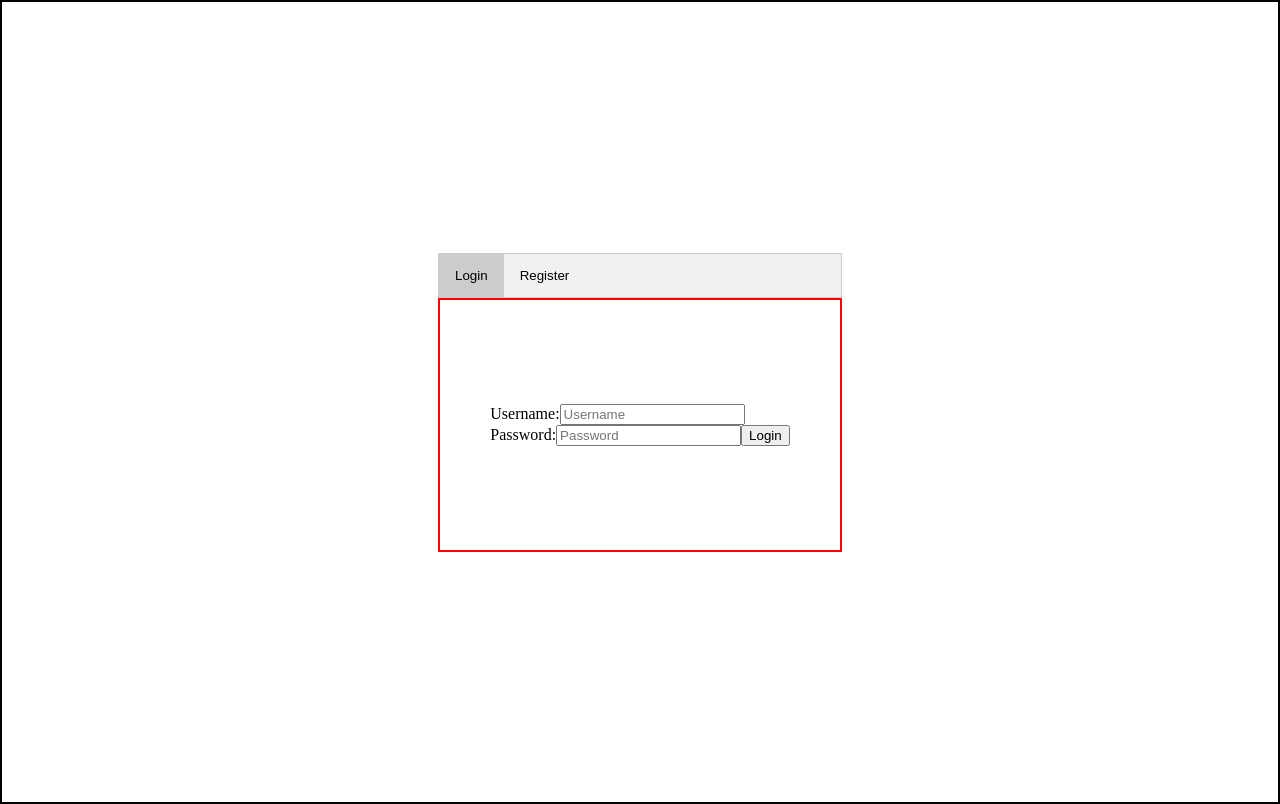
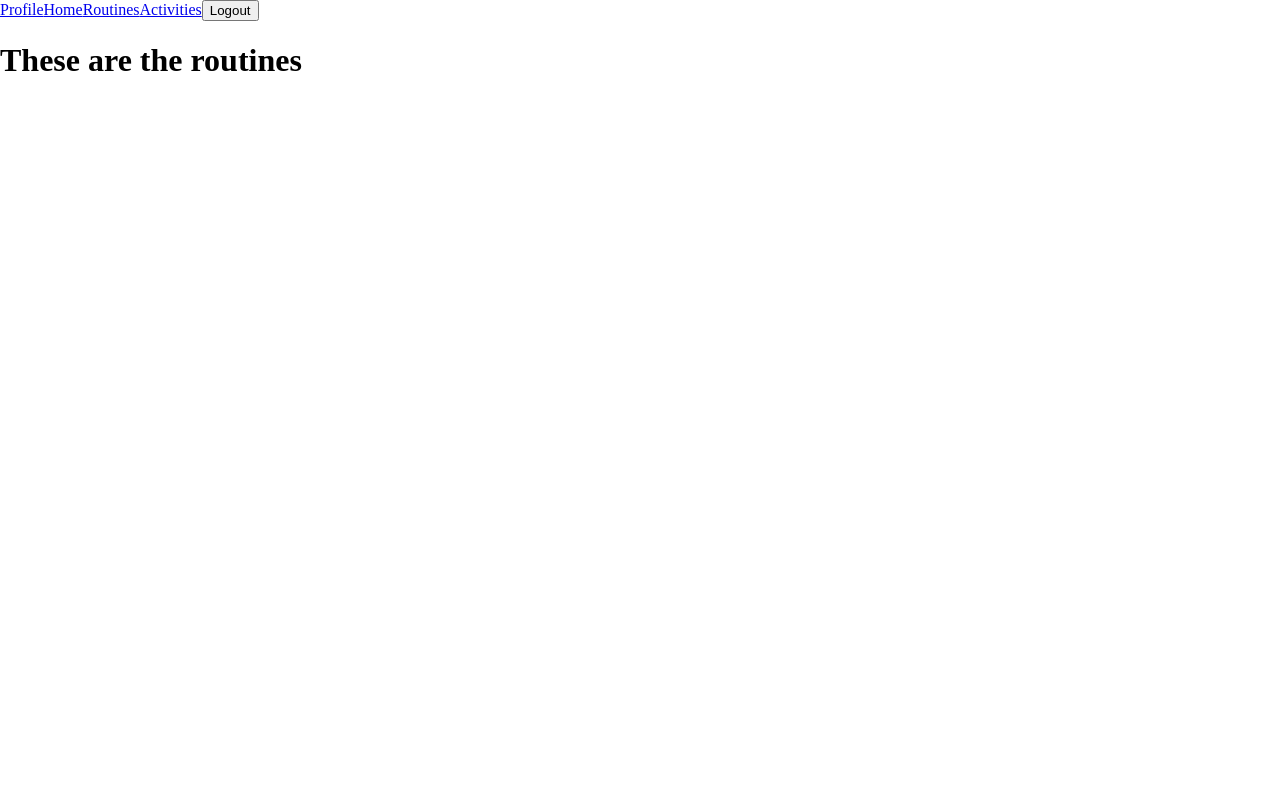
Before and after one commit to DariusRobinson/FitnessTrackerFrontEnd, a React (Create React App) app: page /routines in a window 1280 px wide. Built offline with nearby package versions, Linux system fonts and the light colour scheme.

Commit message:
login and register/logout components

```diff
--- a/src/auth/index.js
+++ b/src/auth/index.js
@@ -5,3 +5,8 @@ localStorage.setItem("token", token);
 export const storeUsername = (username) => {
 localStorage.setItem("username", username);
 }
+
+export const clearUsernameAndToken = () =>{
+    localStorage.removeItem('token')
+    localStorage.removeItem('username')
+}
--- /dev/null
+++ b/src/components/Activities.js
@@ -0,0 +1,15 @@
+import React from "react";
+
+
+const Activities = () =>{
+
+    return(
+        <div> Here are the activities</div>
+    )
+}
+
+
+
+
+
+export default Activities
--- a/src/components/App.js
+++ b/src/components/App.js
@@ -1,27 +1,25 @@
-import React from "react";
-import {Home} from './'
+import React, { useEffect, useState } from "react";
+import { BrowserRouter as Router, Route, Routes } from "react-router-dom";
+import { Home, Header, Profile, Routines, Activities } from "./";
 
+const App = () => {
+    const [currentUser, setCurrentUser] = useState(null)
+  return (
+    <>
+      <Router>
+        <header>
+          <Header setCurrentUser={setCurrentUser}/>
+        </header>
 
-
-
-const App = ()=>{
-    return(
-        <Home/>
-    )
-}
-
-
-
-
-
-
-
-
-
-
-
-
-
-
+        <Routes>
+          <Route exact path="/" element={<Home currentUser={currentUser} setCurrentUser={setCurrentUser} />} />
+          <Route path="/profile" element={<Profile />} />
+          <Route path="/routines" element={<Routines />} />
+          <Route path="/activities" element={<Activities />} />
+        </Routes>
+      </Router>
+    </>
+  );
+};
 
 export default App;
--- a/src/components/Header.js
+++ b/src/components/Header.js
@@ -0,0 +1,22 @@
+import React from "react";
+import { NavLink } from "react-router-dom";
+import {Logout} from "./";
+
+
+const Header = ({setCurrentUser}) =>{
+    return(
+        <>
+        <NavLink to="/profile">Profile</NavLink>
+        <NavLink to="/">Home</NavLink>
+        <NavLink to="/routines">Routines</NavLink>
+        <NavLink to="/activities">Activities</NavLink>
+        <Logout setCurrentUser={setCurrentUser}/>
+        </>
+    )
+}
+
+
+
+
+
+export default Header
--- a/src/components/Home.js
+++ b/src/components/Home.js
@@ -1,14 +1,14 @@
 import React, { useState } from "react";
 import UserForm from "./UserForm";
 
-const Home = () => {
+const Home = ({currentUser, setCurrentUser}) => {
     const [logInOrRegister, setLogInOrRegister] = useState('Login')
 
   return (
     <>
     <div id="userFormContainer">
       <div className="tabcontent">
-        <UserForm logInOrRegister={logInOrRegister} setLogInOrRegister={setLogInOrRegister}/>
+        {currentUser ? <h1>Welcome back, {currentUser}</h1> : <UserForm logInOrRegister={logInOrRegister} setLogInOrRegister={setLogInOrRegister} setCurrentUser={setCurrentUser}/>}
       </div>
       </div>
     </>
--- /dev/null
+++ b/src/components/Logout.js
@@ -0,0 +1,22 @@
+import React from "react";
+import { clearUsernameAndToken } from "../auth";
+
+
+const Logout = ({setCurrentUser}) =>{
+
+const handleOnclick = (event) =>{
+event.preventDefault()
+clearUsernameAndToken()
+setCurrentUser(null)
+}
+    return(
+        <button onClick={handleOnclick}>Logout</button>
+    )
+}
+
+
+
+
+
+
+export default Logout
--- a/src/components/Profile.js
+++ b/src/components/Profile.js
@@ -0,0 +1,14 @@
+import React from "react";
+
+
+
+const Profile = () =>{
+
+    return(
+        <h1>Welcome back!</h1>
+    )
+}
+
+
+
+export default Profile
--- /dev/null
+++ b/src/components/Routines.js
@@ -0,0 +1,13 @@
+import React from "react";
+
+
+const Routines = () =>{
+    return(
+        <h1>These are the routines</h1>
+    )
+}
+
+
+
+
+export default Routines
--- a/src/components/UserForm.js
+++ b/src/components/UserForm.js
@@ -2,7 +2,7 @@ import React from "react";
 import { registerUser, loginUser } from "../api";
 import { storeUsername, storeToken } from "../auth";
 
-const UserForm = ({ logInOrRegister, setLogInOrRegister }) => {
+const UserForm = ({ logInOrRegister, setLogInOrRegister, setCurrentUser }) => {
   const handleOnclick = (event) => {
     event.preventDefault();
     let currentTab = event.target.name;
@@ -21,6 +21,7 @@ const UserForm = ({ logInOrRegister, setLogInOrRegister }) => {
         const token = response.token;
         storeToken(token);
         storeUsername(username);
+        setCurrentUser(username)
       }else{
         alert("Credentials are invalid!")
       }
@@ -36,6 +37,7 @@ const UserForm = ({ logInOrRegister, setLogInOrRegister }) => {
         const token = response.token;
         storeToken(token);
         storeUsername(username);
+        setCurrentUser(username)
       }if(response.name === "UserExistError"){
         alert('Username is already Taken:(')
       }
--- a/src/components/index.js
+++ b/src/components/index.js
@@ -1,2 +1,7 @@
 export { default as App } from "./App"
 export {default as Home } from "./Home"
+export {default as Header } from "./Header"
+export {default as Profile } from "./Profile"
+export {default as Activities } from "./Activities"
+export {default as Routines } from "./Routines"
+export {default as Logout } from "./Logout"
```
